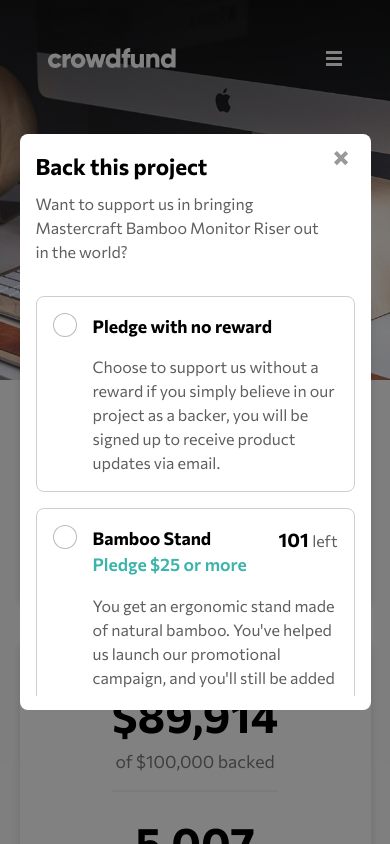
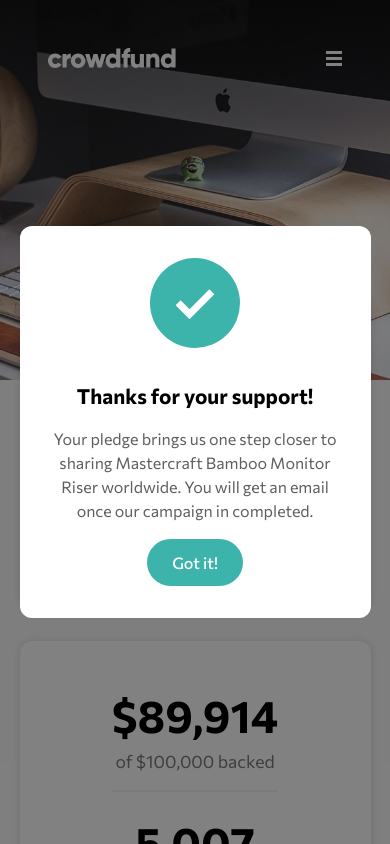
Before and after one commit to 0xjoshva/crowdfunding-project, a Vue app: page /#/ in a window 390 px wide. Shown: the top 844 px of the page. Built offline with nearby package versions, Linux system fonts and the light colour scheme.

Commit message:
thank you modal done

```diff
--- a/src/views/HomeView.vue
+++ b/src/views/HomeView.vue
@@ -263,9 +263,9 @@
         },
       ],
       bookMarked: false,
-      modalOpen: true,
+      modalOpen: false,
       isChecked: null,
-      thankYouModalOpen: false,
+      thankYouModalOpen: true,
       hover: null,
       menuOpen: false,
     };
@@ -953,5 +953,8 @@
 .row{
   padding: 1rem;
 }
+.thankyou-modal{
+  width: 90%;
+}
 }
 </style>
```
